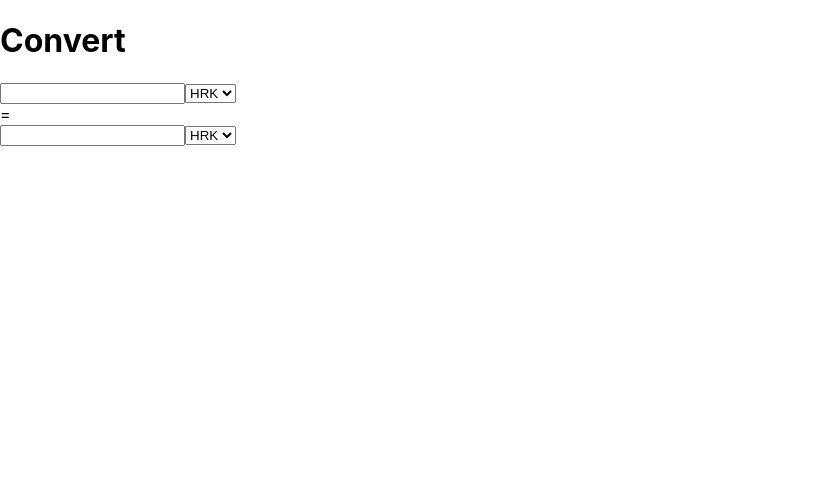
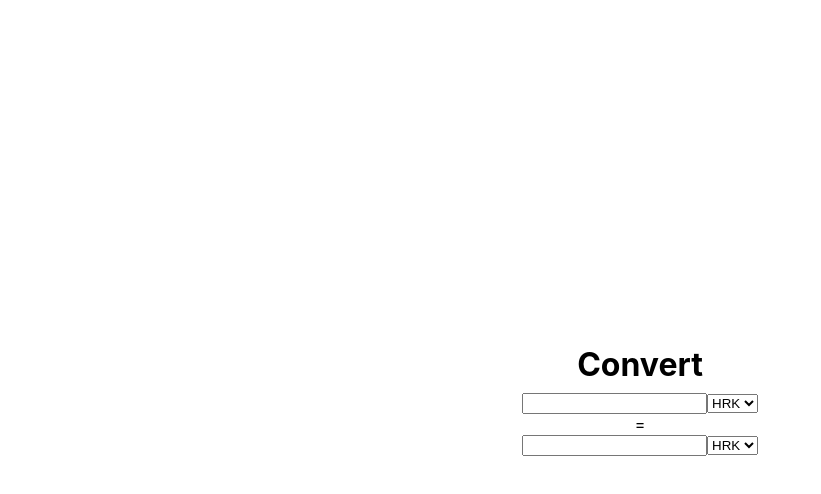
Before and after one commit to ivanradunkovic/React-Currency-Converter, a React (Create React App) app: page / in a window 1280 px wide. Shown: the top 494 px of the page, without its empty margins (0-821 px from the left). Built offline with nearby package versions, Linux system fonts and the light colour scheme.

Commit message:
Added style to converter.

```diff
--- a/src/App.css
+++ b/src/App.css
@@ -1,38 +1,13 @@
-.App {
+body {
+  margin: 0;
+  display: flex;
+  justify-content: center;
+  align-items: center;
+  min-height: 100vh;
   text-align: center;
 }
 
-.App-logo {
-  height: 40vmin;
-  pointer-events: none;
+h1 {
+  margin: 0;
+  margin-bottom: .5rem;
 }
-
-@media (prefers-reduced-motion: no-preference) {
-  .App-logo {
-    animation: App-logo-spin infinite 20s linear;
-  }
-}
-
-.App-header {
-  background-color: #282c34;
-  min-height: 100vh;
-  display: flex;
-  flex-direction: column;
-  align-items: center;
-  justify-content: center;
-  font-size: calc(10px + 2vmin);
-  color: white;
-}
-
-.App-link {
-  color: #61dafb;
-}
-
-@keyframes App-logo-spin {
-  from {
-    transform: rotate(0deg);
-  }
-  to {
-    transform: rotate(360deg);
-  }
-}
```
